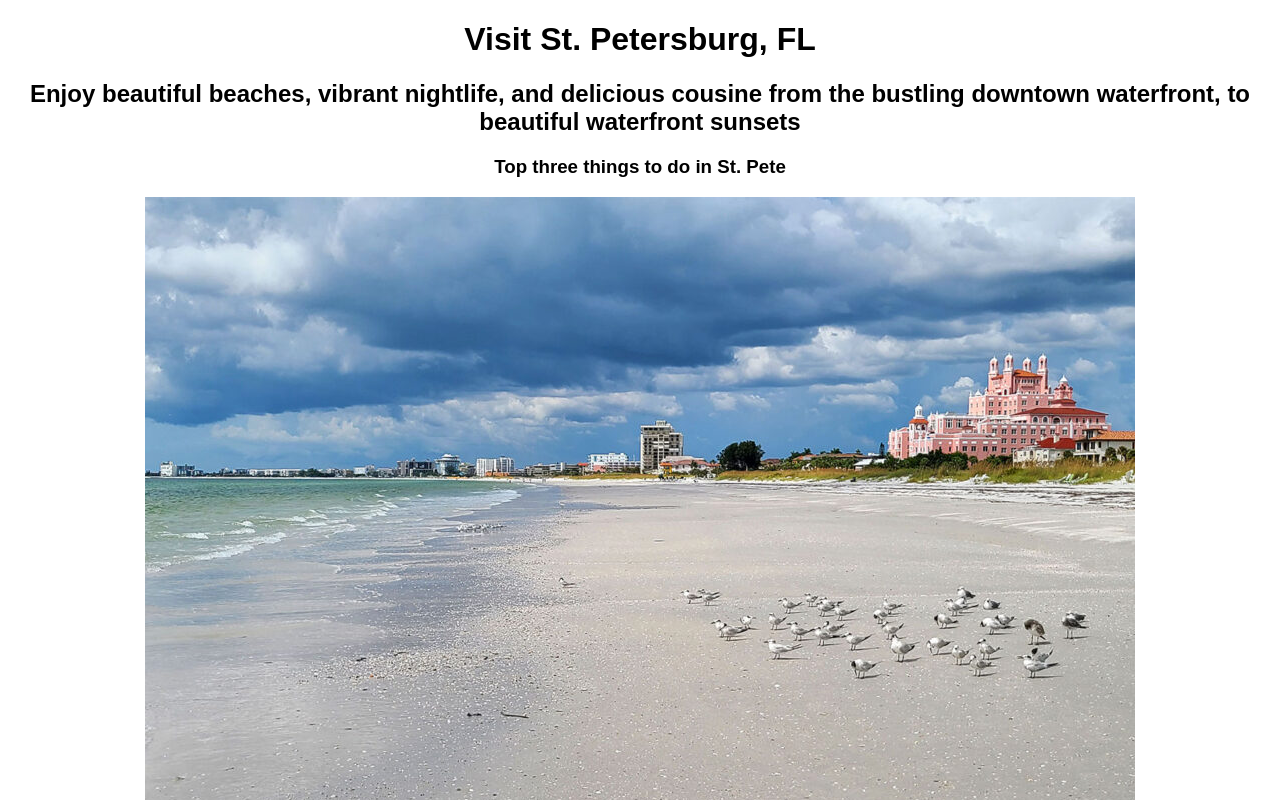
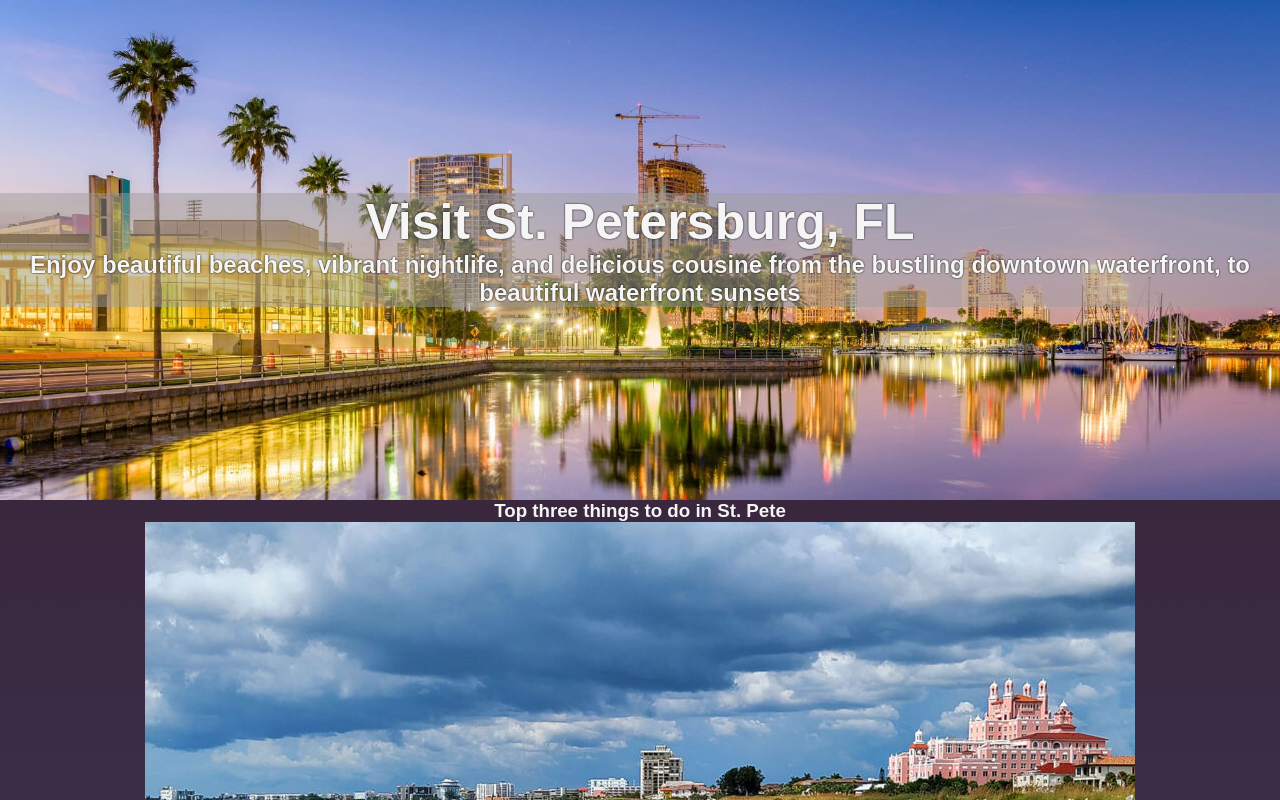
Before and after one commit to Cam96stanley/hometown-homepage, a plain HTML site: page index.html in a window 1280 px wide. Shown: the top 800 px of the page. Drawn offline with Linux system fonts and the light colour scheme; a web font is replaced by a local one.

Commit message:
Added CSS and modified HTML to hero section
Created style for hero section and updated the
background image. Edited the HTML to help style.

```diff
--- a/index.html
+++ b/index.html
@@ -16,8 +16,8 @@
     <!-- Hero Section -->
 
     <div id="hero-section">
-      <h1>Visit St. Petersburg, FL</h1>
-      <h2>
+      <h1 class="hero-text">Visit St. Petersburg, FL</h1>
+      <h2 class="hero-text">
         Enjoy beautiful beaches, vibrant nightlife, and delicious cousine from
         the bustling downtown waterfront, to beautiful waterfront sunsets
       </h2>
--- a/styles.css
+++ b/styles.css
@@ -1,5 +1,29 @@
-body {
+* {
   margin: 0;
   text-align: center;
   font-family: Moderustic, sans-serif;
+  color: whitesmoke;
 }
+
+body {
+  background: linear-gradient(#381c2a, #3c3b5f, #f06553, #fff474);
+}
+
+#hero-section {
+  background-image: url("assets/st\ -pete.jpg");
+  background-repeat: no-repeat;
+  background-size: cover;
+  height: 500px;
+  display: flex;
+  flex-direction: column;
+  justify-content: center;
+}
+
+h1 {
+  font-size: 50px;
+}
+
+.hero-text {
+  background: rgba(157, 157, 157, 0.5);
+  text-shadow: 0 0 2px black;
+}
```
Also changed, not shown: assets/st -pete.jpg (added).
